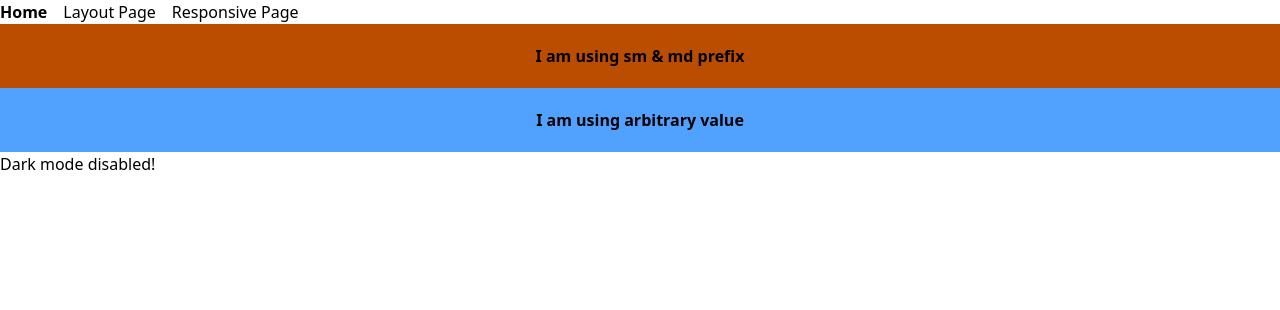
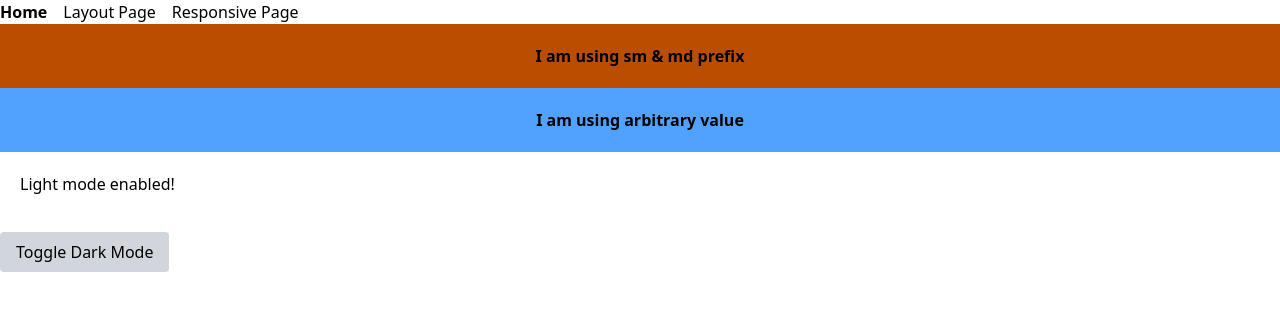
Before and after one commit to ChonCanCode/04-tailwindcss-playground, a React (Vite) app: page /responsive in a window 1280 px wide. Shown: the top 310 px of the page. Built offline with nearby package versions, Linux system fonts and the light colour scheme.

Commit message:
adding more for dark mode need to review more

```diff
--- a/src/Responsive.tsx
+++ b/src/Responsive.tsx
@@ -1,4 +1,22 @@
+import { useState, useEffect } from "react";
+
 export default function Responsive() {
+  const [notDark, setNotDark] = useState(true);
+
+  function darkMode() {
+    return notDark ? "bg-white text-black" : "bg-black text-white";
+  }
+
+  // Toggle the dark class on <html> element
+  useEffect(() => {
+    const html = document.documentElement;
+    if (notDark) {
+      html.classList.remove("dark");
+    } else {
+      html.classList.add("dark");
+    }
+  }, [notDark]);
+
   return (
     <>
       <div className="sm:bg-amber-200 md:bg-amber-700 text-center p-5">
@@ -8,9 +26,17 @@ export default function Responsive() {
       <div className="max-[600px]:bg-blue-600 min-[320px]:text-center min-[320px]:bg-blue-400 p-5">
         <p className="font-bold">I am using arbitrary value</p>
       </div>
-      <div className="bg-white text-black dark:bg-black dark:text-white">
-        Dark mode disabled!
+
+      <div className={`p-5 ${darkMode()}`}>
+        {notDark ? "Light mode enabled!" : "Dark mode enabled!"}
       </div>
+
+      <button
+        onClick={() => setNotDark((prev) => !prev)}
+        className="mt-4 px-4 py-2 bg-gray-300 hover:bg-gray-400 rounded"
+      >
+        Toggle Dark Mode
+      </button>
     </>
   );
 }
```
Also changed, not shown: src/Darkmode.tsx (added).
